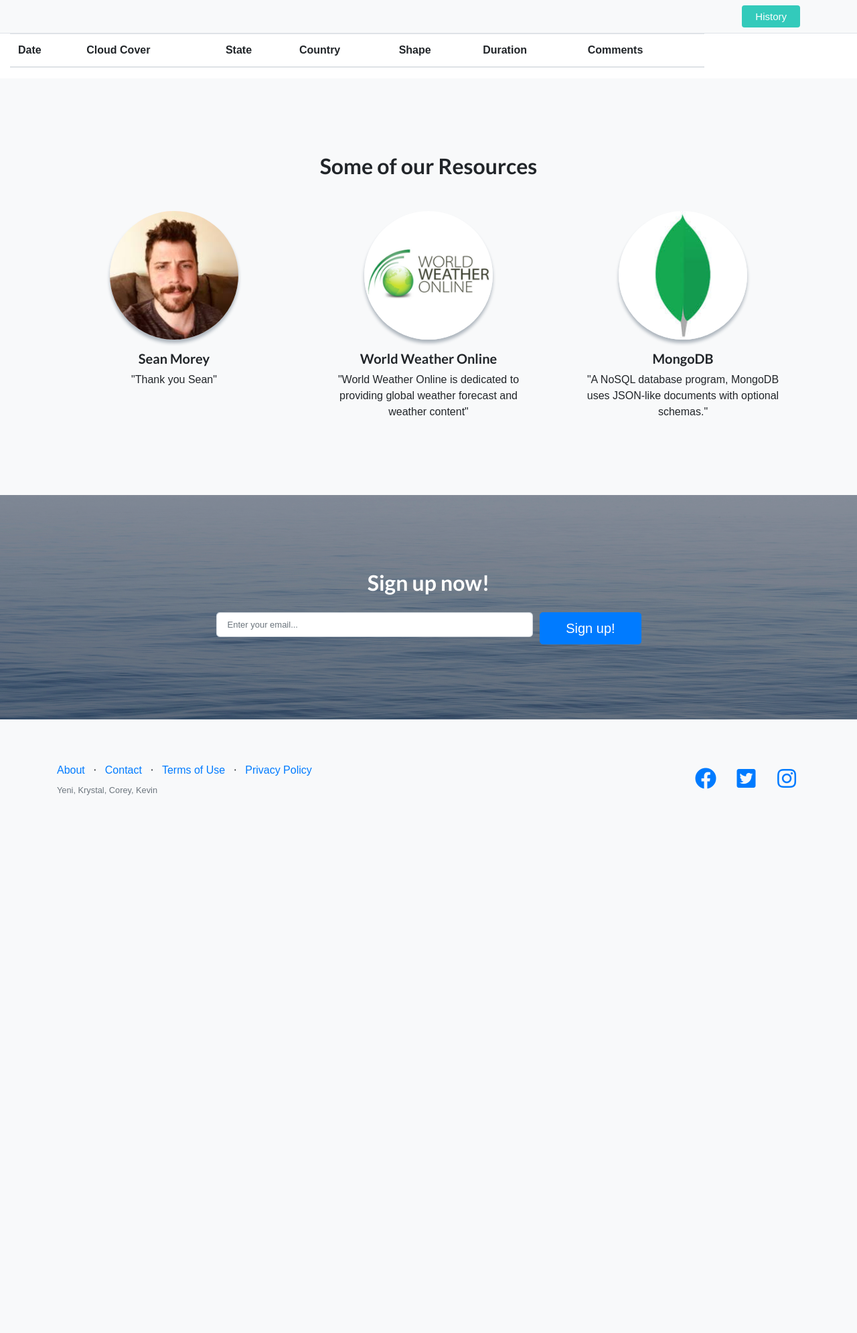
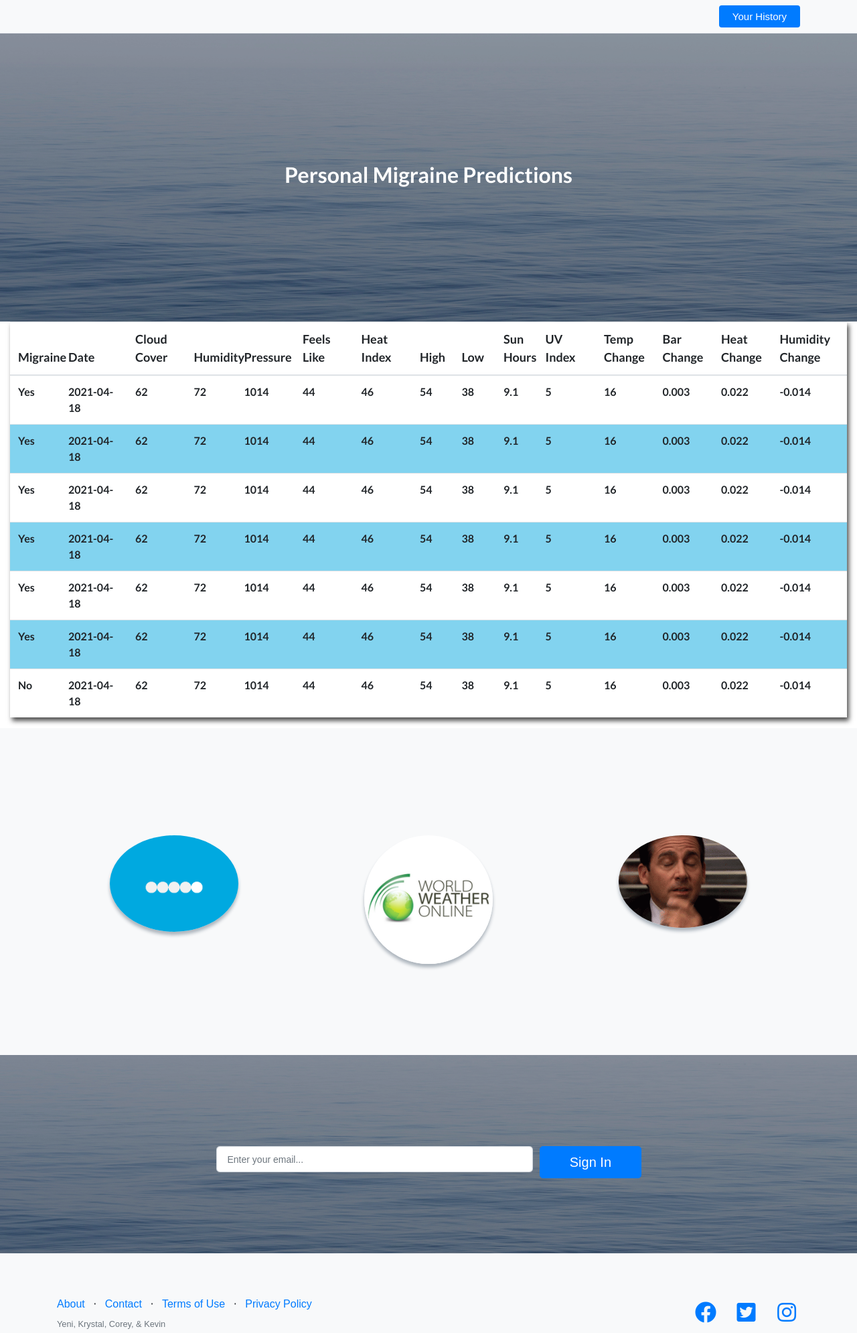
Before and after one commit to yperez0914/Final_Project_IRL, a Flask app: template templates/results_index.html in a window 1280 px wide. Shown: the top 1990 px of the page at 67% size. Before the commit the page ends 1187 px from the top, so only its background shows below. Run offline with Flask 2, Linux system fonts and the light colour scheme; the template is opened without the code that fills it: most values are stand-ins (such as "Sample title", 1, 10 or a date in 2020); lists and menus that the app fills with data are empty; some libraries are stand-ins or nearby versions.

Commit message:
index/js_update

```diff
--- a/static/css/style.css
+++ b/static/css/style.css
@@ -4,7 +4,7 @@
 .form-control {
 	box-shadow: none;
 	font-weight: normal;
-	font-size: 13px;
+	font-size: 14px;
 }
 .navbar {
 	background: #fff;
@@ -76,12 +76,12 @@
 }
 .navbar .btn-primary, .navbar .btn-primary:active {
 	color: #fff;
-	background: #33cabb !important;
+	background: #007bff !important;
 	border: none;
 }
 .navbar .btn-primary:hover, .navbar .btn-primary:focus {
 	color: #fff;
-	background: #31bfb1 !important;
+	background: #19a852 !important;
 }
 .navbar .social-btn .btn, .navbar .social-btn .btn:hover {
 	color: #fff;
@@ -161,3 +161,80 @@
 		width: 100%;
 	}
 }
+
+
+.table {
+	font-family: 'Lato', 'Helvetica Neue', Helvetica, Arial, sans-serif;
+	table-layout: fixed;
+	width:100%;
+	border-collapse: collapse;
+	border: 1px dotted rbga(0,0,0,.4)
+	text-align: center;
+	font-weight: bold;
+	font-size: 11;
+	-webkit-box-shadow: 3px 5px 7px rgba(0,0,0,.7);
+		}
+
+tbody tr:nth-child(even) {
+	background-color: rgba(7,168,224, 0.5);
+	}
+thead th:nth-child(1) {
+	width: 6%;
+	}
+thead th:nth-child(2) {
+	width: 8%;
+	}
+thead th:nth-child(3) {
+	width: 7%;
+	}
+thead th:nth-child(4) {
+	width: 6%;
+	}
+thead th:nth-child(5) {
+	width: 7%;
+	}
+thead th:nth-child(6) {
+	width: 7%;
+	}
+thead th:nth-child(7) {
+	width: 7%;
+	}
+thead th:nth-child(8) {
+	width: 5%;
+	}
+thead th:nth-child(9) {
+	width: 5%;
+	}
+thead th:nth-child(10) {
+	width: 5%;
+	}
+thead th:nth-child(11) {
+	width: 7%;
+	}
+thead th:nth-child(12) {
+	width: 7%;
+	}
+thead th:nth-child(13) {
+	width: 7%;
+	}
+thead th:nth-child(14) {
+	width: 7%;
+	}
+
+
+.table tr:hover {
+	-webkit-transform: scale(1.01);
+  	-webkit-box-shadow: 3px 5px 7px rgba(0,0,0,.7);
+  	box-shadow:3px 5px 7px rgba(0,0,0,.7);
+	cursor: alias;
+	background:#16bdf7;
+	}
+
+.table td:hover {
+	background: #16bdf7;
+	}
+
+.table th {
+	font-weight: bolder;
+	font-size: large;
+	}
--- a/static/js/results.js
+++ b/static/js/results.js
@@ -1,32 +1,177 @@
-function getData() {
-  return forecast_data, forecast_predictions;
-}
-var filteredData = forecast_predictions;
-// d3.event.preventDefault();
-// clearTable();
-let table = d3.select('#forecast-table')
-let tbody = table.select('tbody');
-let trow;
-let dateTime = filteredData.map(i => i.Dates);
-let cloudcover = filteredData.map(i => i.Cloudcover);
-let humidity = filteredData.map(i => i.Humidity);
-let precipinch = filteredData.map(i => i.PrecipInch);
-let pressure = filteredData.map(i => i.Pressure);
-let feelslike = filteredData.map(i => i.FeelsLike);
-let heatindex = filteredData.map(i => i.HeatIndex);
-for (let i = 0; i < filteredData.length; i++){
-    trow = tbody.append("tr");
-    trow.append("td").text(dateTime[i]);
-    trow.append("td").text(cloudcover[i]);
-    trow.append("td").text(humidity[i]);
-    trow.append("td").text(precipinch[i]);
-    trow.append("td").text(pressure[i]);
-    trow.append("td").text(feelslike[i]);
-    trow.append("td").text(heatindex[i]);
+// function getData() {
+//   return forecast_data, forecast_predictions;
+// }
+// console.log(forecast_data, forecast_predictions)
+var data = [{
+  "Migraine": "Yes",
+  "Dates": "2021-04-18",
+  "Cloudcover": "62",
+  "Humidity": "72",
+  "Pressure": "1014",
+  "FeelsLike": "44",
+  "HeatIndex": "46",
+  "MaxTemp": "54",
+  "MinTemp": "38",
+  "SunHours":"9.1",
+  "UVIndex":"5",
+  "TempDelta":"16",
+  "BarChange":"0.003",
+  "HeatChange":"0.022",
+  "HumChange":"-0.014"
+}, {
+  "Migraine": "Yes",
+  "Dates": "2021-04-18",
+  "Cloudcover": "62",
+  "Humidity": "72",
+  "Pressure": "1014",
+  "FeelsLike": "44",
+  "HeatIndex": "46",
+  "MaxTemp": "54",
+  "MinTemp": "38",
+  "SunHours":"9.1",
+  "UVIndex":"5",
+  "TempDelta":"16",
+  "BarChange":"0.003",
+  "HeatChange":"0.022",
+  "HumChange":"-0.014"
+}, {
+  "Migraine": "Yes",
+  "Dates": "2021-04-18",
+  "Cloudcover": "62",
+  "Humidity": "72",
+  "Pressure": "1014",
+  "FeelsLike": "44",
+  "HeatIndex": "46",
+  "MaxTemp": "54",
+  "MinTemp": "38",
+  "SunHours":"9.1",
+  "UVIndex":"5",
+  "TempDelta":"16",
+  "BarChange":"0.003",
+  "HeatChange":"0.022",
+  "HumChange":"-0.014"
+}, {
+  "Migraine": "Yes",
+  "Dates": "2021-04-18",
+  "Cloudcover": "62",
+  "Humidity": "72",
+  "Pressure": "1014",
+  "FeelsLike": "44",
+  "HeatIndex": "46",
+  "MaxTemp": "54",
+  "MinTemp": "38",
+  "SunHours":"9.1",
+  "UVIndex":"5",
+  "TempDelta":"16",
+  "BarChange":"0.003",
+  "HeatChange":"0.022",
+  "HumChange":"-0.014"
+}, {
+  "Migraine": "Yes",
+  "Dates": "2021-04-18",
+  "Cloudcover": "62",
+  "Humidity": "72",
+  "Pressure": "1014",
+  "FeelsLike": "44",
+  "HeatIndex": "46",
+  "MaxTemp": "54",
+  "MinTemp": "38",
+  "SunHours":"9.1",
+  "UVIndex":"5",
+  "TempDelta":"16",
+  "BarChange":"0.003",
+  "HeatChange":"0.022",
+  "HumChange":"-0.014"
+}, {
+  "Migraine": "Yes",
+  "Dates": "2021-04-18",
+  "Cloudcover": "62",
+  "Humidity": "72",
+  "Pressure": "1014",
+  "FeelsLike": "44",
+  "HeatIndex": "46",
+  "MaxTemp": "54",
+  "MinTemp": "38",
+  "SunHours":"9.1",
+  "UVIndex":"5",
+  "TempDelta":"16",
+  "BarChange":"0.003",
+  "HeatChange":"0.022",
+  "HumChange":"-0.014"
+}, {
+  "Migraine": "No",
+  "Dates": "2021-04-18",
+  "Cloudcover": "62",
+  "Humidity": "72",
+  "Pressure": "1014",
+  "FeelsLike": "44",
+  "HeatIndex": "46",
+  "MaxTemp": "54",
+  "MinTemp": "38",
+  "SunHours":"9.1",
+  "UVIndex":"5",
+  "TempDelta":"16",
+  "BarChange":"0.003",
+  "HeatChange":"0.022",
+  "HumChange":"-0.014"
+}]
 
-}
+
+// var filteredData = forecast_predictions;
+// // d3.event.preventDefault();
+// // clearTable();
+// let table = d3.select('#forecast-table')
+// let tbody = table.select('tbody');
+// let trow;
+// let dateTime = filteredData.map(i => i.Dates);
+// let cloudcover = filteredData.map(i => i.Cloudcover);
+// let humidity = filteredData.map(i => i.Humidity);
+// let precipinch = filteredData.map(i => i.PrecipInch);
+// let pressure = filteredData.map(i => i.Pressure);
+// let feelslike = filteredData.map(i => i.FeelsLike);
+// let heatindex = filteredData.map(i => i.HeatIndex);
+// for (let i = 0; i < filteredData.length; i++){
+//     trow = tbody.append("tr");
+//     trow.append("td").text(dateTime[i]);
+//     trow.append("td").text(cloudcover[i]);
+//     trow.append("td").text(humidity[i]);
+//     trow.append("td").text(precipinch[i]);
+//     trow.append("td").text(pressure[i]);
+//     trow.append("td").text(feelslike[i]);
+//     trow.append("td").text(heatindex[i]);
+
+// }
 
 
 // function clearTable() {
 //   tbody.remove();
 // }
+
+
+
+
+
+d3.select("tbody")
+  .selectAll("tr")
+  .data(data)
+  .enter()
+  .append("tr")
+  .html(function(d) {
+    return `<td>${d.Migraine}</td>
+            <td>${d.Dates}</td>
+            <td>${d.Cloudcover}</td>
+            <td>${d.Humidity}</td>
+            <td>${d.Pressure}</td>
+            <td>${d.FeelsLike}</td>
+            <td>${d.HeatIndex}</td>
+            <td>${d.MaxTemp}</td>
+            <td>${d.MinTemp}</td>
+            <td>${d.SunHours}</td>
+            <td>${d.UVIndex}</td>
+            <td>${d.TempDelta}</td>
+            <td>${d.BarChange}</td>
+            <td>${d.HeatChange}</td>
+            <td>${d.HumChange}</td>`;
+  });
+
+console.log(data)
--- a/templates/results_index.html
+++ b/templates/results_index.html
@@ -10,70 +10,75 @@
 
   <title>Migraine Machine Learning</title>
 
-  <!-- Bootstrap core CSS -->
-  <!-- <link rel="stylesheet" type="text/css" href="vendor/bootstrap/css/bootstrap.min.css"/> -->
+  <link href='https://fonts.googleapis.com/css?family=Rock+Salt' rel='stylesheet' type='text/css'>
   <link rel="stylesheet" type="text/css" href="../static/css/bootstrap.min.css"/>
-  <!-- Custom fonts for this template -->
-  <!-- <link href="vendor/fontawesome-free/css/all.min.css" rel="stylesheet"> -->
-  <!-- <link href="vendor/fontawesome-free/css/all.min.css" rel="stylesheet" type="text/css"> -->
   <link href="../static/css/all.min.css" rel="stylesheet" type="text/css">
-  <!-- <link href="vendor/simple-line-icons/css/simple-line-icons.css" rel="stylesheet" type="text/css"> -->
   <link href="../static/css/simple-line-icons.css" rel="stylesheet" type="text/css">
   <link href="https://fonts.googleapis.com/css?family=Lato:300,400,700,300italic,400italic,700italic" rel="stylesheet" type="text/css">
-  <!-- <link rel='stylesheet' href='https://maxcdn.bootstrapcdn.com/bootstrap/3.3.5/css/bootstrap.min.css'> -->
-  <link rel="stylesheet" href="../static/css/cal_style.css" type="text/css">
-
+  <link href="../static/css/landing-page.min.css" rel="stylesheet" type="text/css">
   <link rel="stylesheet" href="../static/css/results_style.css" type="text/css">
 
   <script src="https://d3js.org/d3.v5.min.js"></script>
-
-
-  <!-- Custom styles for this template -->
-  <link href="../static/css/landing-page.min.css" rel="stylesheet" type="text/css">
-  <link href="../static/css/style.css" rel="stylesheet" type="text/css">
-  <script type="text/javascript">
+  <script type="text/javascript" src="data.json"></script>
+  <script type="text/javascript" src="results.js">
       var forecast_data = '{{ forecast_data }}'
       var forecast_predictions = '{{ forecast_predictions }}'
   </script>
-<script type="text/javascript" src="../static/js/results.js"></script>
+
+  <link href="../static/css/landing-page.min.css" rel="stylesheet" type="text/css">
+  <link href="../static/css/style.css" rel="stylesheet" type="text/css">
+
+
 
 </head>
 
 <body>
-  <!-- <script>
-    fetch("data.json")
-      .then(response => response.json())
-      .then(data => {
-        console.log(data)
-      })
-  </script> -->
 
-<!-- <div class="dataList"></div> -->
-
-
-  <!-- Navigation -->
   <nav class="navbar navbar-light bg-light static-top">
     <div class="container">
       <a class="navbar-brand" href="#"></a>
-      <a class="btn btn-primary" href="history_template/dist/history_index.html">History</a>
+      <a class="btn btn-primary" href="history_template/dist/history_index.html">Your History</a>
     </div>
   </nav>
 
-  <div class="col-md-10">
+
+    <header class="masthead text-white text-center">
+      <div class="overlay"></div>
+        <div class="container">
+          <div class="row">
+            <div class="col-lg-9 mx-auto">
+              <h2>Personal Migraine Predictions</h2>
+            </div>
+          </div>
+        </div>
+      </div>
+    </header>
+
+  <table id="myTable"></table>
+    <div class="col-md-12">
       <div id="table-area" class="">
-      <table id="forecast-table" class="table table-striped">
+        <table id="forecast-table" class="table table-hover">
           <thead>
             <tr>
+              <th class="table-head">Migraine</th>
               <th class="table-head">Date</th>
               <th class="table-head">Cloud Cover</th>
-            <th class="table-head">State</th>
-            <th class="table-head">Country</th>
-            <th class="table-head">Shape</th>
-            <th class="table-head">Duration</th>
-            <th class="table-head">Comments</th>
+              <th class="table-head">Humidity</th>
+              <th class="table-head">Pressure</th>
+              <th class="table-head">Feels Like</th>
+              <th class="table-head">Heat Index</th>
+              <th class="table-head">High</th>
+              <th class="table-head">Low</th>
+              <th class="table-head">Sun Hours</th>
+              <th class="table-head">UV Index</th>
+              <th class="table-head">Temp Change</th>
+              <th class="table-head">Bar Change</th>
+              <th class="table-head">Heat Change</th>
+              <th class="table-head">Humidity Change</th>
             </tr>
           </thead>
-        <tbody></tbody>
+          <tbody>
+        </tbody>
       </table>
     </div>
   </div>
@@ -82,27 +87,27 @@
   <!-- Testimonials -->
   <section class="testimonials text-center bg-light">
     <div class="container">
-      <h2 class="mb-5">Some of our Resources</h2>
+      <h2 class="mb-5"></h2>
         <div class="row">
           <div class="col-lg-4">
             <div class="testimonial-item mx-auto mb-5 mb-lg-0">
-            <img class="img-fluid rounded-circle mb-3" src="../static/images/sean1.jpeg" alt="">
-            <h5>Sean Morey</h5>
-            <p class="font-weight-light mb-0">"Thank you Sean"</p>
+              <img class="img-fluid rounded-circle mb-3" src="../static/images/weather2.gif" alt="">
+              <h5></h5>
+              <p class="font-weight-light mb-0"></p>
             </div>
           </div>
         <div class="col-lg-4">
             <div class="testimonial-item mx-auto mb-5 mb-lg-0">
               <img class="img-fluid rounded-circle mb-3" src="../static/images/weather1.jpeg" alt="">
-            <h5>World Weather Online</h5>
-            <p class="font-weight-light mb-0">"World Weather Online is dedicated to providing global weather forecast and weather content"</p>
+                <h5></h5>
+                <p class="font-weight-light mb-0"></p>
             </div>
           </div>
         <div class="col-lg-4">
           <div class="testimonial-item mx-auto mb-5 mb-lg-0">
-            <img class="img-fluid rounded-circle mb-3" src="../static/images/mongo.jpeg" alt="">
-            <h5>MongoDB</h5>
-            <p class="font-weight-light mb-0">"A NoSQL database program, MongoDB uses JSON-like documents with optional schemas."</p>
+            <img class="img-fluid rounded-circle mb-3" src="../static/images/migraine.gif" alt="">
+              <h5></h5>
+              <p class="font-weight-light mb-0"></p>
           </div>
         </div>
       </div>
@@ -115,7 +120,7 @@
       <div class="container">
         <div class="row">
           <div class="col-xl-9 mx-auto">
-          <h2 class="mb-4">Sign up now!</h2>
+            <h2 class="mb-4"></h2>
           </div>
         <div class="col-md-10 col-lg-8 col-xl-7 mx-auto">
           <form>
@@ -124,7 +129,7 @@
                 <input type="email" class="form-control form-control-lg" placeholder="Enter your email...">
                 </div>
               <div class="col-12 col-md-3">
-                <button type="submit" class="btn btn-block btn-lg btn-primary">Sign up!</button>
+              <button type="submit" class="btn btn-block btn-lg btn-primary">Sign In</button>
               </div>
             </div>
           </form>
@@ -157,7 +162,7 @@
               <a href="#">Privacy Policy</a>
             </li>
           </ul>
-          <p class="text-muted small mb-4 mb-lg-0">Yeni, Krystal, Corey, Kevin</p>
+          <p class="text-muted small mb-4 mb-lg-0">Yeni, Krystal, Corey, & Kevin</p>
         </div>
         <div class="col-lg-6 h-100 text-center text-lg-right my-auto">
           <ul class="list-inline mb-0">
@@ -184,8 +189,6 @@
 
   <!-- Bootstrap core JavaScript -->
   <script src="../static/js/jquery.min.js"></script>
-  <!-- <script src="vendor/jquery/jquery.min.js"></script> -->
-  <!-- <script src="vendor/bootstrap/js/bootstrap.bundle.min.js"></script> -->
   <script src="../static/js/bootstrap.bundle.min.js"></script>
   <script src='https://cdnjs.cloudflare.com/ajax/libs/jquery/2.1.3/jquery.min.js'></script>
   <script src='https://cdnjs.cloudflare.com/ajax/libs/bootstrap-datepicker/1.3.0/js/bootstrap-datepicker.js'></script>
```
Also changed, not shown: templates/index.html (+4 -6 lines), templates/results_style.css (+2 -5 lines), static/images/migraine.gif (added), static/images/weather2.gif (added). Lines whose indentation alone changed are shown as unchanged.
